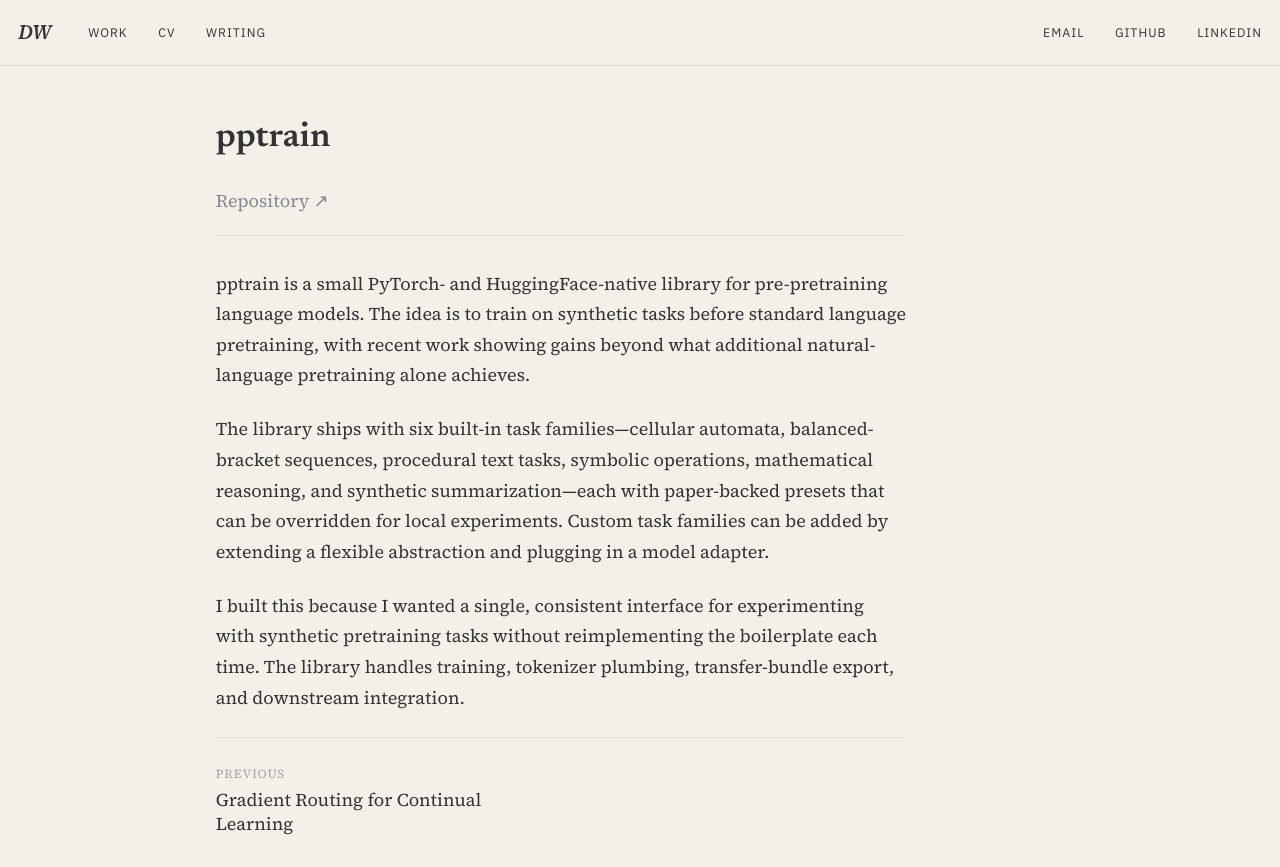
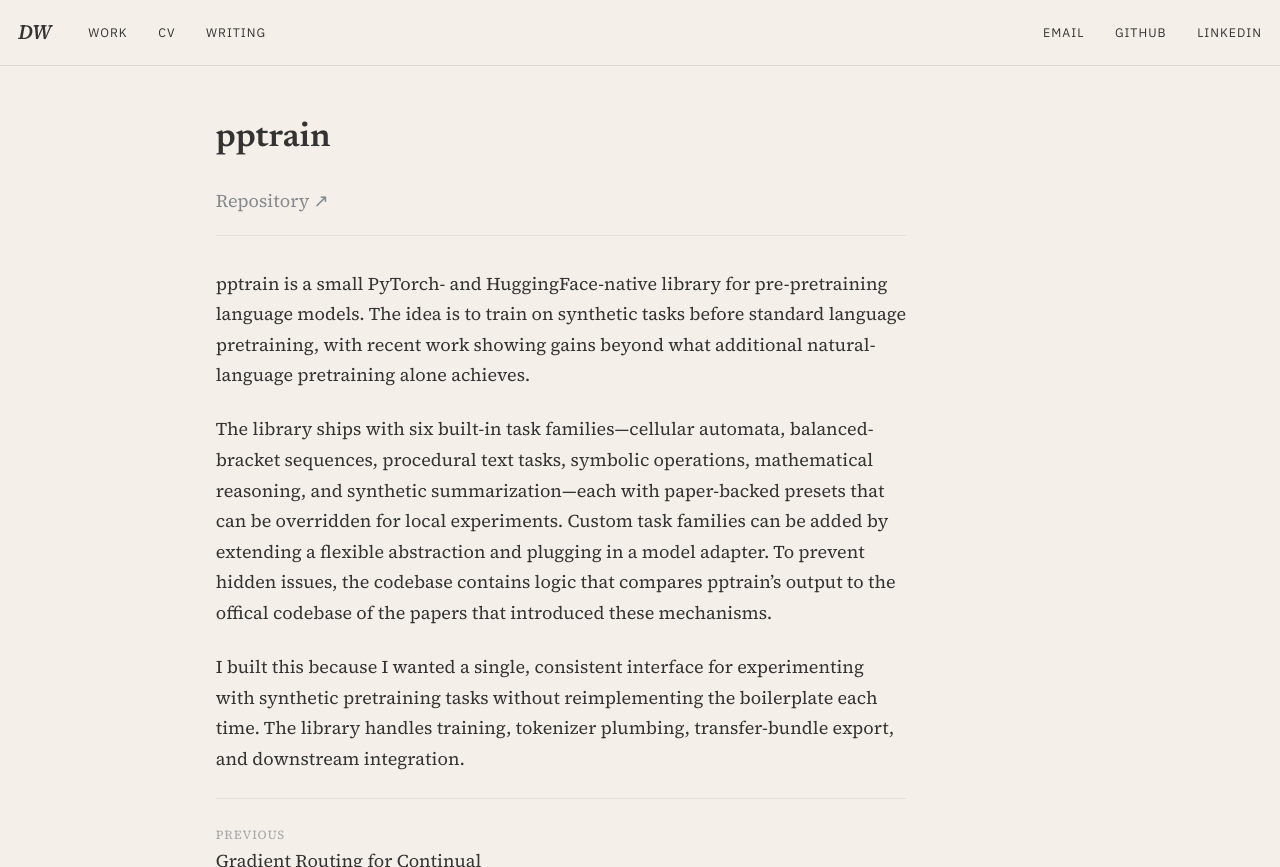
Before and after one commit to DavideWiest/davidewiest.github.io, a Jekyll site: the page built from _portfolio/pptrain.md, in a window 1280 px wide, cut to the strip 0-867 px from the top of the page. Built offline with Jekyll 4.4.1, drawn with Linux system fonts in a browser that asks for light colours.

Commit message:
homepage

```diff
--- a/_portfolio/pptrain.md
+++ b/_portfolio/pptrain.md
@@ -8,6 +8,6 @@ link_label: "Repository"
 
 pptrain is a small PyTorch- and HuggingFace-native library for pre-pretraining language models. The idea is to train on synthetic tasks before standard language pretraining, with recent work showing gains beyond what additional natural-language pretraining alone achieves.
 
-The library ships with six built-in task families---cellular automata, balanced-bracket sequences, procedural text tasks, symbolic operations, mathematical reasoning, and synthetic summarization---each with paper-backed presets that can be overridden for local experiments. Custom task families can be added by extending a flexible abstraction and plugging in a model adapter.
+The library ships with six built-in task families---cellular automata, balanced-bracket sequences, procedural text tasks, symbolic operations, mathematical reasoning, and synthetic summarization---each with paper-backed presets that can be overridden for local experiments. Custom task families can be added by extending a flexible abstraction and plugging in a model adapter. To prevent hidden issues, the codebase contains logic that compares pptrain's output to the offical codebase of the papers that introduced these mechanisms.
 
 I built this because I wanted a single, consistent interface for experimenting with synthetic pretraining tasks without reimplementing the boilerplate each time. The library handles training, tokenizer plumbing, transfer-bundle export, and downstream integration.
```
Also changed, not shown: _pages/about.md (+6 -17 lines).
